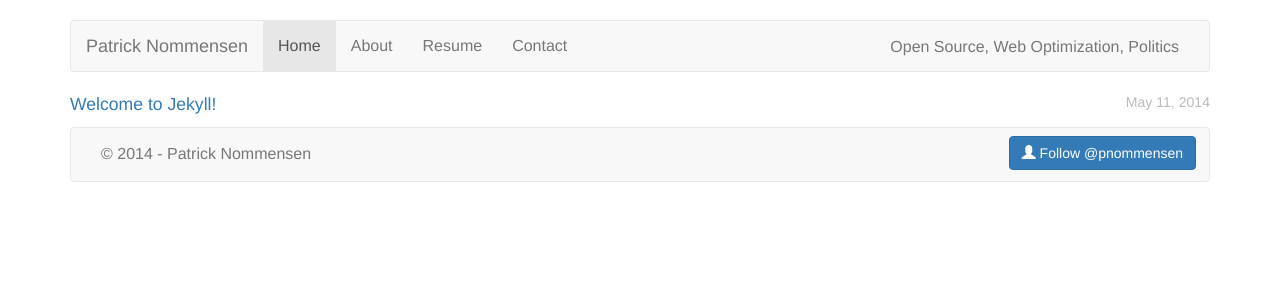
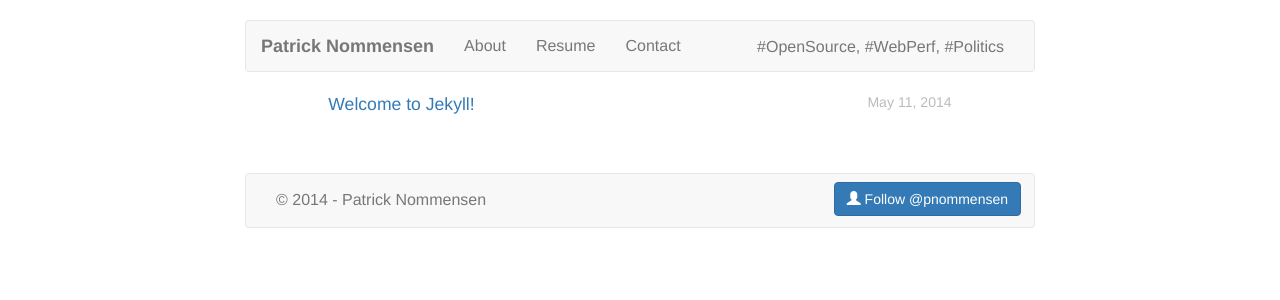
Before and after one commit to pnommensen/pnommensen.github.io, a Jekyll site: the page built from index.html, in a window 1280 px wide. Shown: the top 300 px of the page. Built offline with Jekyll 4.4.1, drawn with Linux system fonts in a browser that asks for light colours; nearby versions of some CDN libraries.

Commit message:
width updates

```diff
--- a/_includes/footer.html
+++ b/_includes/footer.html
@@ -1,3 +1,6 @@
+<br />
+<br />
+
 <div class="navbar navbar-default">
     <div class="container">
       <p class="navbar-text pull-left">© 2014 - Patrick Nommensen</p>
--- a/_includes/header.html
+++ b/_includes/header.html
@@ -24,6 +24,9 @@ body {
 p.nav-text.pull-right {
 margin-top: 15px;
 color: #777;
+}
+.container {
+width: 820px;
 }
 body {
 font-family: "Helvetica Neue",Helvetica,Arial,sans-serif;
--- a/_includes/nav.html
+++ b/_includes/nav.html
@@ -12,16 +12,15 @@
               <span class="icon-bar"></span>
               <span class="icon-bar"></span>
             </button>
-            <a class="navbar-brand" href="http://pnommensen.com/">Patrick Nommensen</a>
+           <a class="navbar-brand" href="http://pnommensen.com/"><strong>Patrick Nommensen</strong></a>
           </div>
           <div class="navbar-collapse collapse">
             <ul class="nav navbar-nav">
-              <li class="active"><a href="http://pnommensen.com">Home</a></li>
               <li><a href="http://pnommensen.com/about/">About</a></li>
               <li><a href="http://pnommensen.com/resume/">Resume</a></li>
 	      <li><a href="http://pnommensen.com/contact/">Contact</a></li>
             </ul>
-            <p class="nav-text pull-right">Open Source, Web Optimization, Politics</>
+            <p class="nav-text pull-right">#OpenSource, #WebPerf, #Politics</>
           </div><!--/.nav-collapse -->
         </div><!--/.container-fluid -->
       </div>
--- a/index.html
+++ b/index.html
@@ -6,12 +6,14 @@ permalink: /
 {% for page in site.posts %}
   <li class="post">
     <div class="row">
+<div class="col-sm-10 col-sm-offset-1">
         <div class="col-sm-9">
             <a href="{{ url_base }}{{ page.url }}">{{ page.title }}</a>
         </div>
         <div class="col-sm-3 date">
             {{ page.date | date: '%B %d, %Y' }}
         </div>
+</div>
     </div>
   </li>
 {% endfor %}
```
